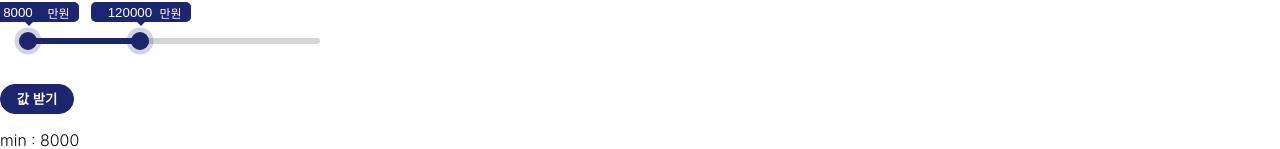
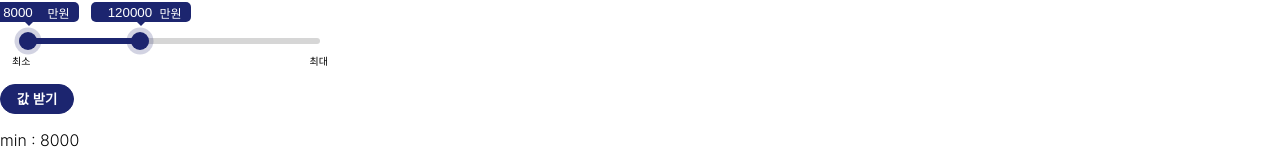
Before and after one commit to awsome-2jo/Front-end, a Vue app: page / in a window 1280 px wide. Shown: the part 211-360 px from the top of the page. Built offline with nearby package versions, Linux system fonts and the light colour scheme.

Commit message:
add min max text

```diff
--- a/src/components/common/MultiSlider.vue
+++ b/src/components/common/MultiSlider.vue
@@ -3,6 +3,8 @@
   class="slider"
   ref="slider">
     <div class="range" :style="{left: `${getSize(min)}px`, width: `${getSize(max)-getSize(min)}px`}"></div>
+    <span style="left:-8px">최소</span>
+    <span style="right:-8px">최대</span>
     <div
     class="bounder min drag-block"
     @mousedown="mouseDownBounder(`min`)"
@@ -221,11 +223,15 @@ input::-webkit-inner-spin-button {
 input:focus {
   outline: none;
 }
-
 .range {
   position: absolute;
   height: 6px;
   border-radius: 3px;
   background-color: var(--navy);
 }
+span {
+  font-size: 10px;
+  position: absolute;
+  top: 35px;
+}
 </style>
```
